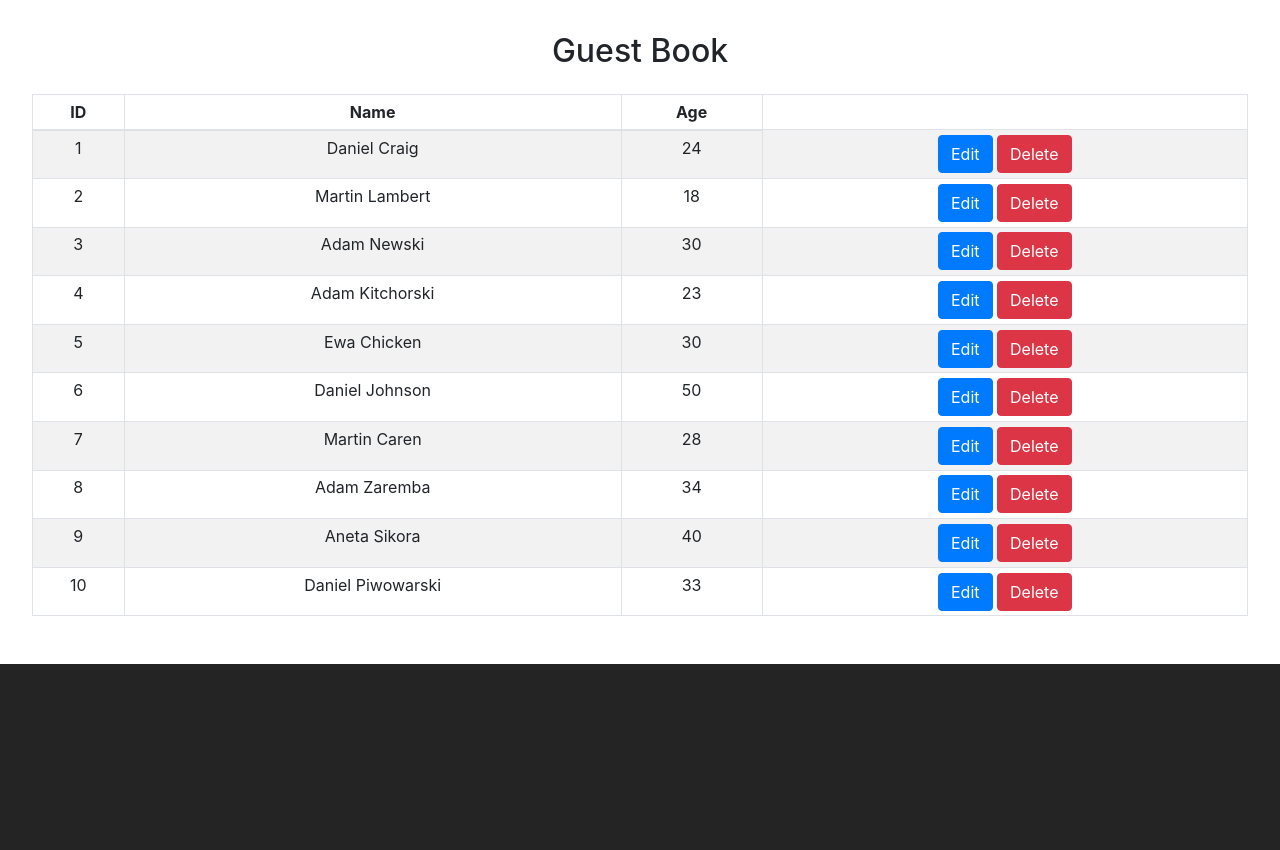
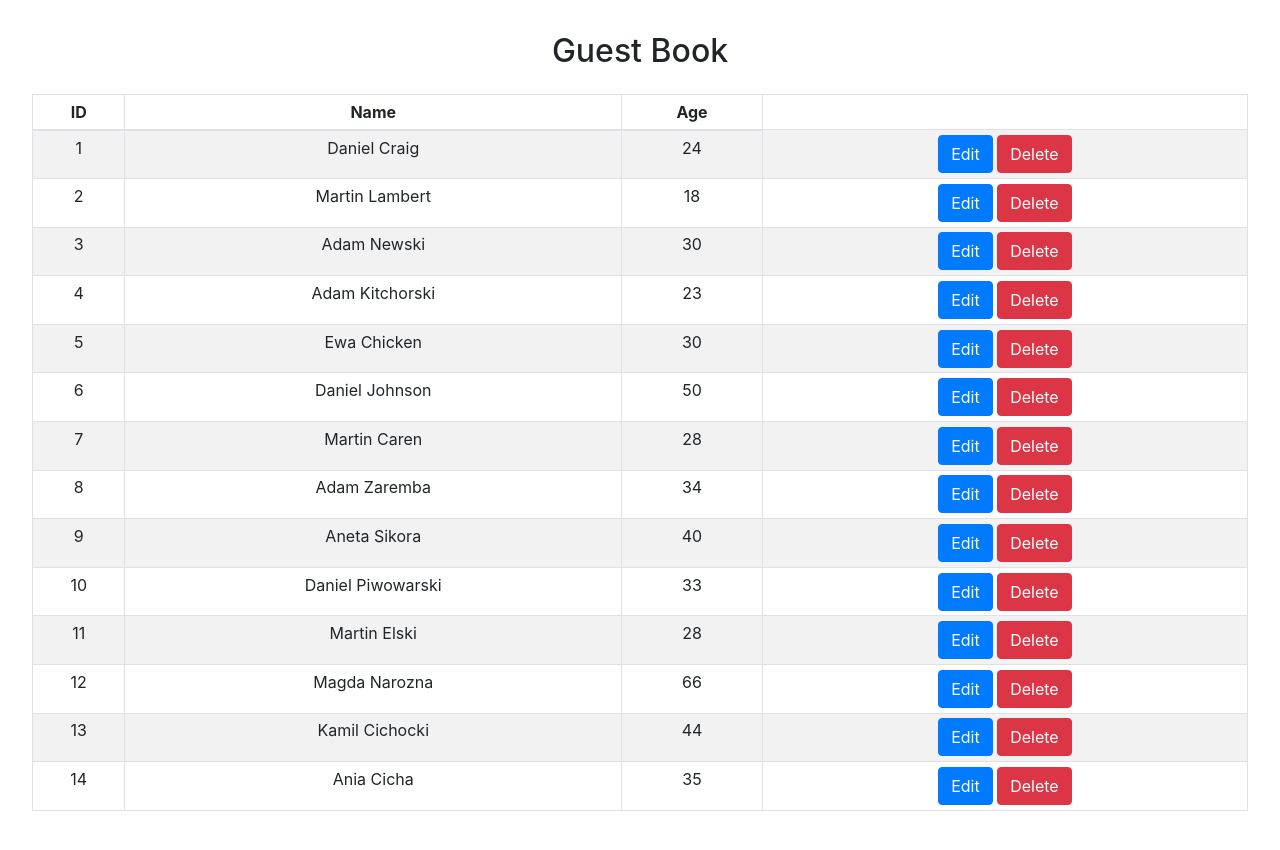
Before and after one commit to goldipl/react-crud-app, a React (Vite) app: page / in a window 1280 px wide. Shown: the top 850 px of the page. Before the commit the page ends 800 px from the top, so only its background shows below. Built offline with nearby package versions, Linux system fonts and the light colour scheme.

Commit message:
add more data

```diff
--- a/src/components/Guests.js
+++ b/src/components/Guests.js
@@ -48,6 +48,26 @@ const Guests = [
         id: "10",
         name: "Daniel Piwowarski",
         age: "33"
+    },
+    {
+        id: "11",
+        name: "Martin Elski",
+        age: "28"
+    },
+    {
+        id: "12",
+        name: "Magda Narozna",
+        age: "66"
+    },
+    {
+        id: "13",
+        name: "Kamil Cichocki",
+        age: "44"
+    },
+    {
+        id: "14",
+        name: "Ania Cicha",
+        age: "35"
     }
 ]
 
```
